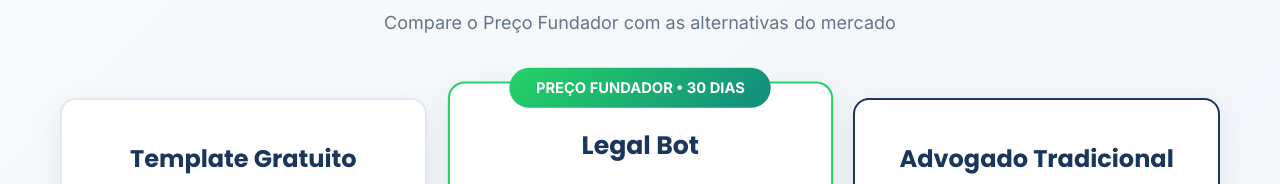
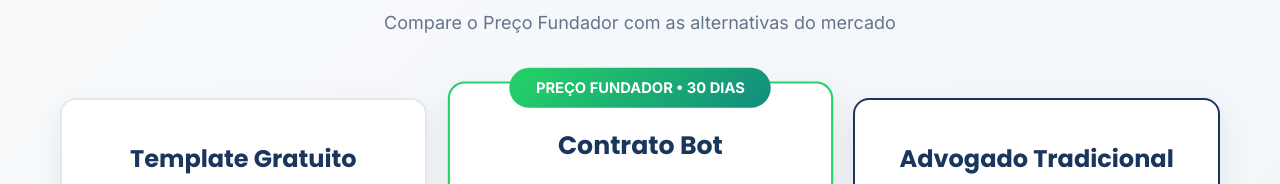
Before and after one commit to mestrereginaldo-site/legal-bot-2-promocao, a plain HTML site: page index.html in a window 1280 px wide. Shown: the part 1440-1624 px from the top of the page. Drawn offline with Linux system fonts and the light colour scheme.

Commit message:
Update index.html

```diff
--- a/index.html
+++ b/index.html
@@ -1058,7 +1058,7 @@
                 <!-- Legal Bot - PREÇO FUNDADOR -->
                 <div class="comparison-card recommended">
                     <div class="popular-badge">PREÇO FUNDADOR • 30 DIAS</div>
-                    <h3 class="comparison-title">Legal Bot</h3>
+                    <h3 class="comparison-title">Contrato Bot</h3>
                     <div class="comparison-price" style="color: #FF6B35;">R$ 34,90</div>
                     <div style="color: var(--medium-gray); text-decoration: line-through; margin-bottom: 10px;">
                         De R$ 49,90
```
